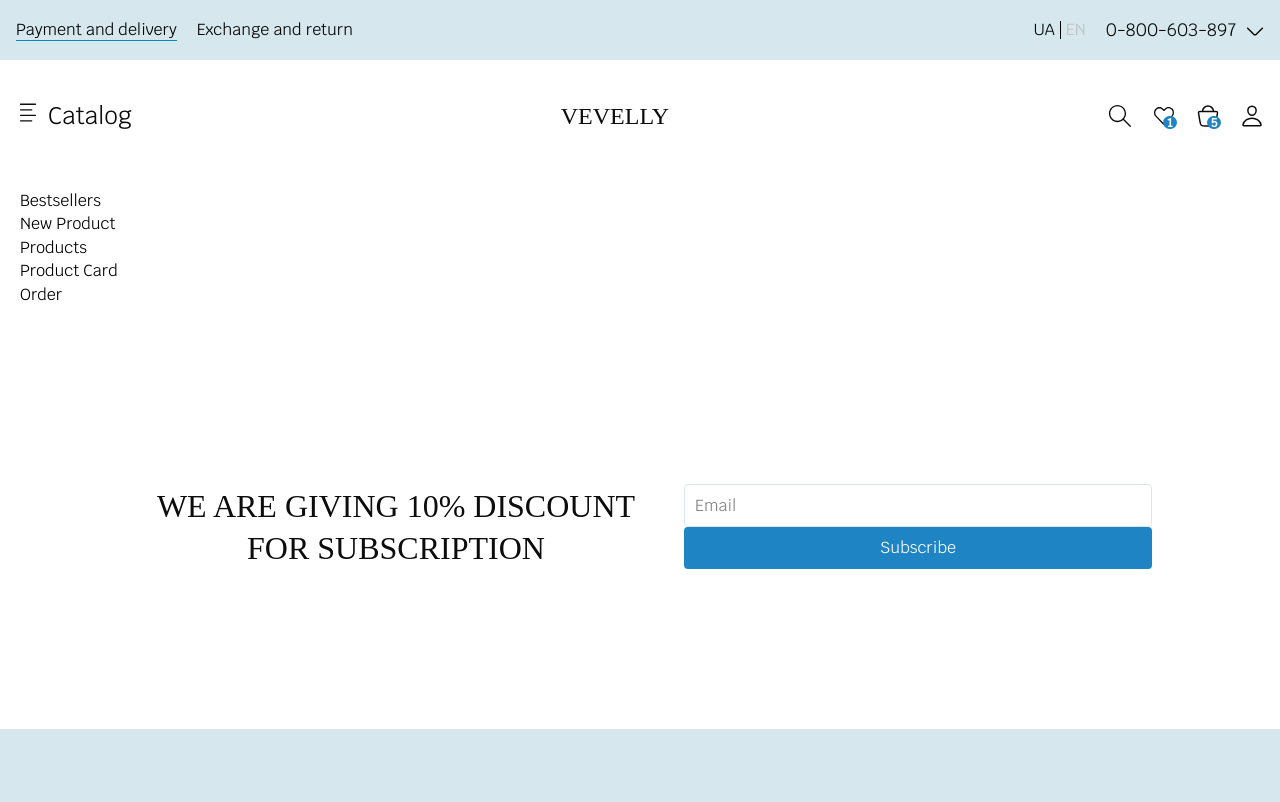
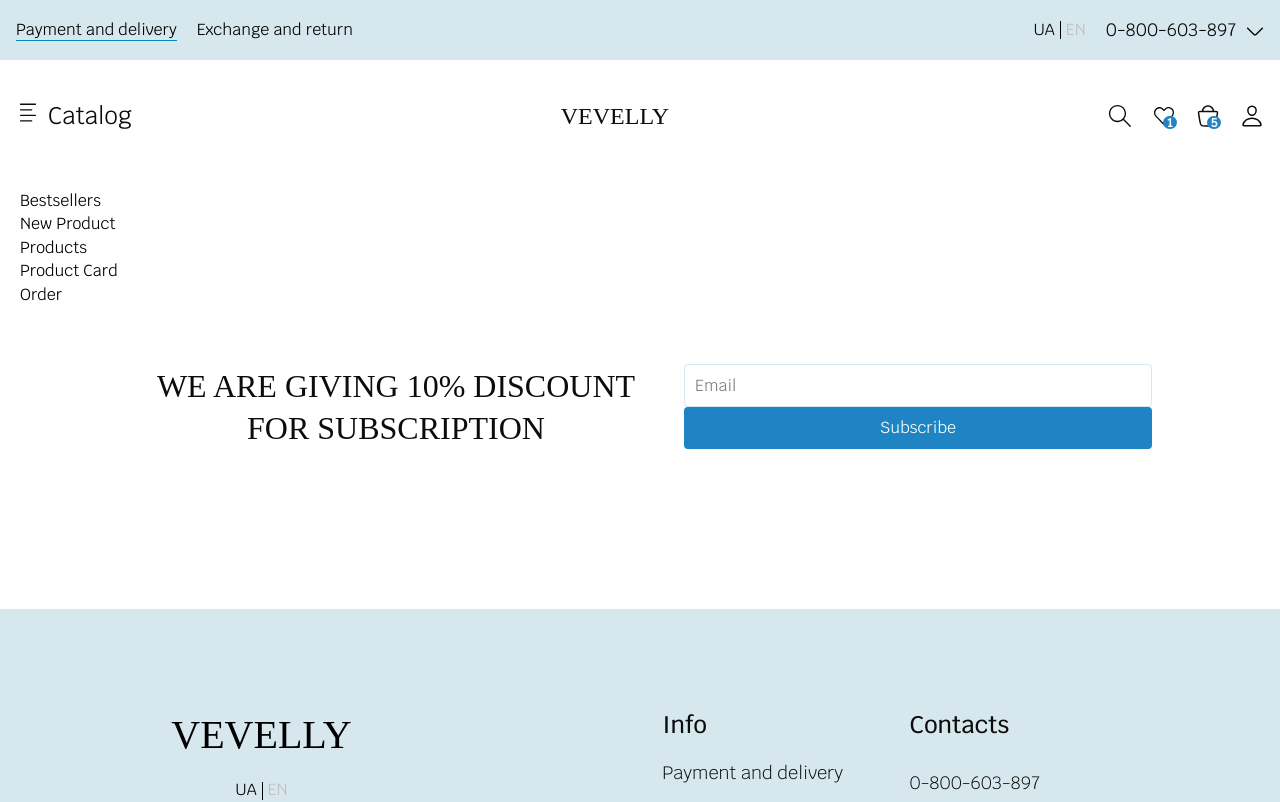
Before and after one commit to serhii-vovchenko/vevelly-store, a React (Vite) app: page / in a window 1280 px wide. Shown: the top 802 px of the page. Built offline with nearby package versions, Linux system fonts and the light colour scheme; a web font is replaced by a local one.

Commit message:
fix bottom padding all block

```diff
--- a/src/components/Subscribe/Subscribe.tsx
+++ b/src/components/Subscribe/Subscribe.tsx
@@ -7,7 +7,7 @@ interface Props {
 
 export const Subscribe: React.FC<Props> = ({ className }) => {
 	return (
-		<div className={clsx('my-30', className)}>
+		<div className={clsx('pb-30', className)}>
 			<div className="flex items-center justify-evenly py-10 mx-32 gap-5">
 				<div className="subscribe text-center text-[32px] uppercase font-medium leading-[42px] text-[#0D0C0C]">
 					we are giving 10% discount for subscription
```
